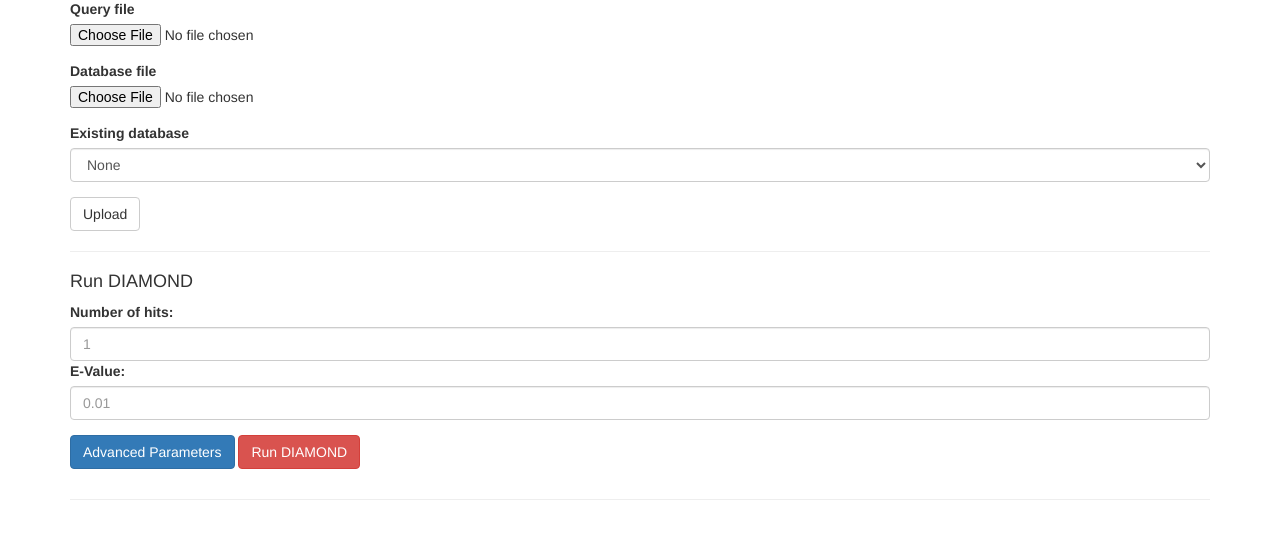
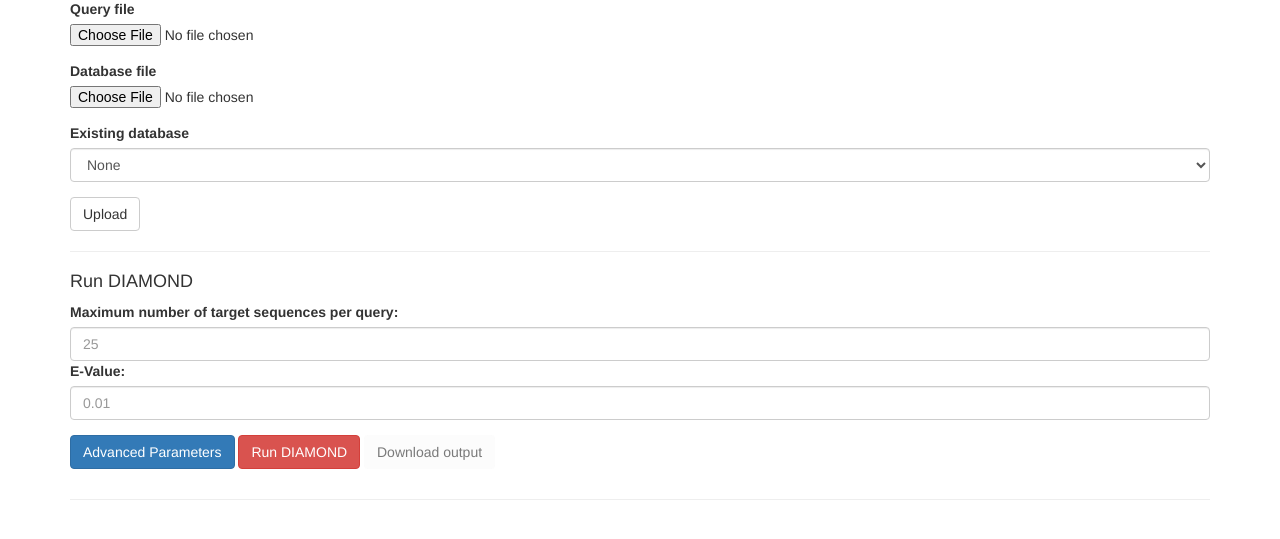
Before and after one commit to PimHoefmans/ConFInR, a Flask app: page /confinr in a window 1280 px wide. Shown: the part 216-755 px from the top of the page. Run offline with Flask 2, Linux system fonts and the light colour scheme; some libraries are stand-ins or nearby versions.

Commit message:
updated form

```diff
--- a/app/templates/run_diamond_form.html
+++ b/app/templates/run_diamond_form.html
@@ -1,9 +1,10 @@
+<p id="diamond_error" class="image_error"></p>
 <form id="run-diamond-form">
     <div class="form-group">
-        <label for="fg1">Number of hits:</label>
-        <input type="number" class="form-control" placeholder="1">
+        <label for="fg1">Maximum number of target sequences per query:</label>
+        <input type="number" id="max-target-seqs" class="form-control" placeholder="25">
         <label for="fg1">E-Value:</label>
-        <input type="number" class="form-control" placeholder="0.01">
+        <input type="number" id="evalue" step="any" formnovalidate class="form-control" placeholder="0.01">
     </div>
 
     <p>
@@ -11,6 +12,7 @@
             Advanced Parameters
         </a>
         <button type="button" onclick="run_diamond()" class="btn btn-danger">Run DIAMOND</button>
+        <button type="button" onclick="download_diamond()" class="btn btn-succes" disabled>Download output</button>
     </p>
 
     <div class="row">
@@ -20,31 +22,35 @@
                     <div class="form-group">
                         <p>
                             <label for="fg2">Sensitivity:</label><br>
-                            <input type="radio" id = "no-sensitive" class="form-check-input" name="sensitivity" id="optionsRadios1" value=""
+                            <input type="radio" id="no-sensitive" class="form-check-input" name="sensitivity"
+                                   id="optionsRadios1" value=""
                                    checked> No extra sensitivity<br>
-                            <input type="radio" id = "sensitive" class="form-check-input" name="sensitivity" id="optionsRadios2"
+                            <input type="radio" id="sensitive" class="form-check-input" name="sensitivity"
+                                   id="optionsRadios2"
                                    value="sensitive"> Sensitive<br>
-                            <input type="radio" id = "more-sensitive" class="form-check-input" name="sensitivity" id="optionsRadios3"
+                            <input type="radio" id="more-sensitive" class="form-check-input" name="sensitivity"
+                                   id="optionsRadios3"
                                    value="more-sensitive"> More sensitive<br>
                         </p>
                         <p>
                             <label for="fg2">Frameshift:</label>
-                            <input type="number" id = "frameshift" class="form-control"
+                            <input type="number" id="frameshift" class="form-control"
                                    placeholder="Please enter the penalty for a frameshift">
                         </p>
                         <p>
                             <label for="fg2">Gap Open:</label>
-                            <input type="number" id = "gapopen" class="form-control"
+                            <input type="number" id="gapopen" class="form-control"
                                    placeholder="Please enter the penalty for opening a gap">
                         </p>
                         <p>
                             <label for="fg2">Gap Extend:</label>
-                            <input type="number" id = "gapextend" class="form-control"
+                            <input type="number" id="gapextend" class="form-control"
                                    placeholder="Please enter the penalty for extending a gap">
                         </p>
                         <p>
                             <label for="fg2">Matrix:</label><br>
-                            <select id = "matrix">
+                            <select id="matrix">
+                                <option disabled selected value> Select a matrix.</option>
                                 <option value="BLOSUM62">BLOSUM62</option>
                                 <option value="BLOSUM45">BLOSUM45</option>
                                 <option value="BLOSUM50">BLOSUM50</option>
@@ -57,7 +63,7 @@
                         </p>
                         <p>
                             <label for="fg2">Algorithm:</label>
-                            <input type="number" id = "algorithm" class="form-control"
+                            <input type="number" id="algorithm" class="form-control" min="0" max="1"
                                    placeholder="Please enter the algorithm you would like to use">
                             <small id="AlgoHelp" class="form-text text-muted">The values possible are:<br>
                                 0 for double indexed, effective for average or larger sized query files<br>
@@ -65,7 +71,7 @@
                         </p>
                         <p>
                             <label for="fg2">Out format:</label>
-                            <input type="number" id = "outfmt" class="form-control"
+                            <input type="number" id="outfmt" class="form-control"
                                    placeholder="Please enter the number corresponding to the format you wish to receive">
                             <small id="OutfmtHelp" class="form-text text-muted">The values possible are:<br>
                                 0 for BLAST pairwise format<br>
@@ -78,38 +84,34 @@
                         </p>
                         <p>
                             <label for="fg2">Compression:</label>
-                            <input type="number" id = "compress" class="form-control"
+                            <input type="number" id="compress" class="form-control" min="0" max="1"
                                    placeholder="Please enter the number corresponding to the compression you wish to use">
                             <small id="compressHelp" class="form-text text-muted">The values are either 0 for no
                                 compression or 1 for zip compression.<br></small>
                         </p>
                         <p>
-                            <label for="fg2">Max target sequences:</label>
-                            <input type="number" id = "max-target-seqs" class="form-control"
-                                   placeholder="Please enter the maximum number of target sequences per query">
-                        </p>
-                        <p>
                             <label for="fg2">Minimum score:</label>
-                            <input type="number", id = "min-score" class="form-control" placeholder="Please enter the minimum bit score">
+                            <input type="number" id="min-score" class="form-control"
+                                   placeholder="Please enter the minimum bit score">
                         </p>
                         <p>
                             <label for="fg2">Identity:</label>
-                            <input type="number" id = "id" class="form-control"
+                            <input type="number" id="id" class="form-control"
                                    placeholder="Please enter the minimum percentage of sequence identity">
                         </p>
                         <p>
                             <label for="fg2">Query coverage:</label>
-                            <input type="number" id = "query-cover" class="form-control"
+                            <input type="number" id="query-cover" class="form-control"
                                    placeholder="Please enter the minimum percentage of query coverage">
                         </p>
                         <p>
                             <label for="fg2">Subject coverage:</label>
-                            <input type="number" id = "subject-cover" class="form-control"
+                            <input type="number" id="subject-cover" class="form-control"
                                    placeholder="Please enter the minimum percentage of subject coverage">
                         </p>
                         <p>
                             <label for="fg2">Max HSPs:</label>
-                            <input type="number" id = "max-hsps" class="form-control"
+                            <input type="number" id="max-hsps" class="form-control"
                                    placeholder="Please enter the maximum number of HSPs per subject sequence">
                         </p>
                     </div>
```
